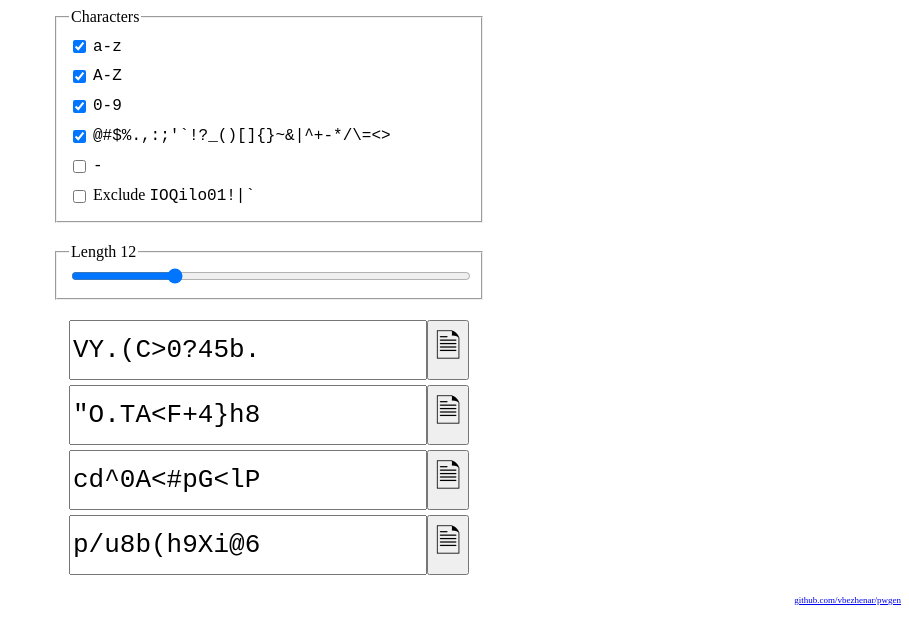
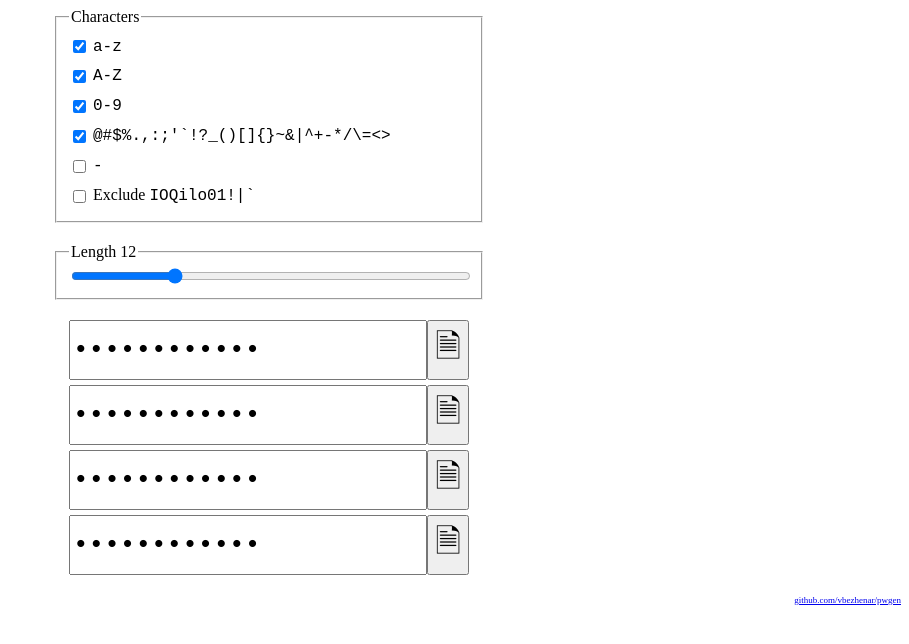
Before and after one commit to vbezhenar/pwgen, a plain HTML site: page pwgen.html in a window 1280 px wide. Shown: the whole page, without its empty margins (371-1280 px from the left). Drawn offline with Linux system fonts and the light colour scheme.

Commit message:
Hide password by default

```diff
--- a/pwgen.html
+++ b/pwgen.html
@@ -88,7 +88,7 @@
 
   <template id=password-container-template>
     <div class=password-container>
-      <input class=password type=text readonly=readonly>
+      <input class=password type=password readonly=readonly>
       <button class=copy-password>&#x1F5CE;</button>
     </div>
   </template>
@@ -184,7 +184,10 @@
         const passwordElement = passwordContainer.querySelector('.password');
         const copyPasswordElement = passwordContainer.querySelector('.copy-password');
         passwordElement.value = password;
-        passwordElement.addEventListener('focus', () => event.target.select());
+        passwordElement.addEventListener('focus', () => {
+          event.target.type = 'text';
+          event.target.select();
+        });
         copyPasswordElement.addEventListener('click', () => navigator.clipboard.writeText(password));
         passwordsFragment.appendChild(passwordContainer);
       }
```
